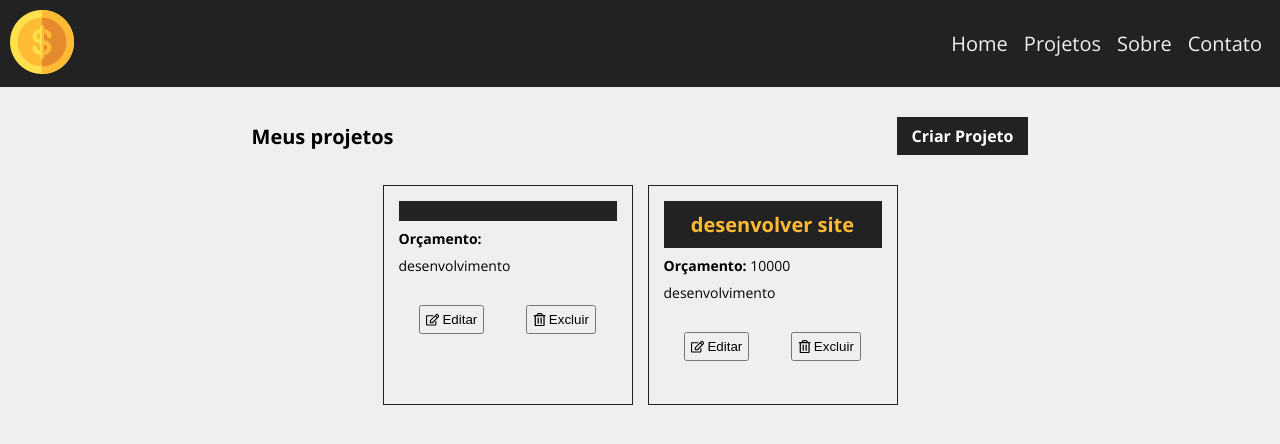
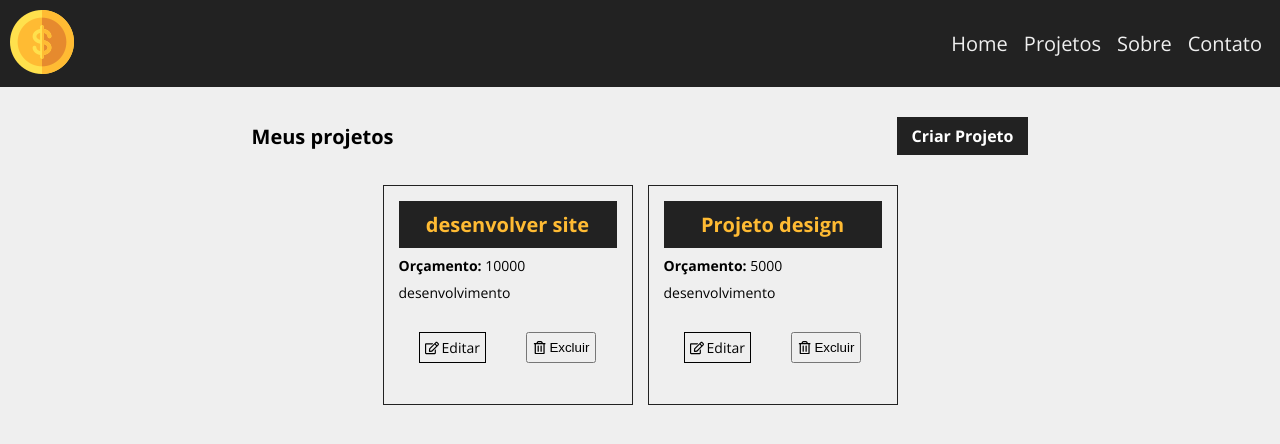
Before and after one commit to ClecioSousa00/costs, a React (Vite) app: page /Projetos in a window 1280 px wide. Shown: the top 444 px of the page. Built offline with nearby package versions, Linux system fonts and the light colour scheme; data requests are answered from the project's data file.

Commit message:
getting the project to edit

```diff
--- a/db.json
+++ b/db.json
@@ -1,16 +1,18 @@
 {
   "projects": [
-    {
-      "cost": 0,
-      "services": [],
-      "id": 4
-    },
     {
       "nameproject": "desenvolver site",
       "budgetValue": "10000",
       "cost": 0,
       "services": [],
       "id": 5
+    },
+    {
+      "nameproject": "Projeto design",
+      "budgetValue": "5000",
+      "cost": 0,
+      "services": [],
+      "id": 6
     }
   ],
   "categories": [
--- a/src/App.jsx
+++ b/src/App.jsx
@@ -3,9 +3,14 @@ import './styles/elements/base.css'
 import './styles/generic/reset.css'
 import './styles/settings/colors.css'
 import { AppRoutes } from './routes/routes'
+import { Header } from './components/Header'
+import { BrowserRouter } from 'react-router-dom'
 
 export const App = () => {
   return (
-      <AppRoutes/>
+    <BrowserRouter>
+      <Header />
+      <AppRoutes />
+    </BrowserRouter>
   )
 }
--- a/src/components/ProjectCard/ProjectCard.css
+++ b/src/components/ProjectCard/ProjectCard.css
@@ -26,10 +26,15 @@
     margin-top: 3rem;
 }
 
-.button_project button{
+
+.button_project button, .button_project a{
     padding: .5rem;
     display: flex;
     align-items: center;
     gap: .3rem;
-
 }
+.button_project a{
+   color: #000;
+   font-size: 1.4rem;
+   border: 1px solid #000;
+}
--- a/src/components/ProjectCard/index.jsx
+++ b/src/components/ProjectCard/index.jsx
@@ -1,6 +1,7 @@
 import {FaRegEdit, FaRegTrashAlt} from "react-icons/fa"
 
 import "./ProjectCard.css"
+import { Link } from "react-router-dom"
 
 export const ProjectCard = ({id, name, budget, handleRemove}) =>{
 
@@ -10,7 +11,7 @@ export const ProjectCard = ({id, name, budget, handleRemove}) =>{
             <p><strong>Orçamento:</strong> {budget}</p>
             <p>desenvolvimento</p>
             <div className="button_project">
-                <button><FaRegEdit/>Editar</button>
+                <Link to={`/Projeto/${id}`}><FaRegEdit/>Editar</Link>
                 <button onClick={() => handleRemove(id)}><FaRegTrashAlt/>Excluir</button>
             </div>
         </div>
--- a/src/pages/About/index.jsx
+++ b/src/pages/About/index.jsx
@@ -4,7 +4,7 @@ import { Header } from "../../components/Header"
 export const About =() =>{
     return(
         <>
-            <Header/>
+
             <h1>about</h1>
         </>
     )
--- a/src/pages/Contacts/index.jsx
+++ b/src/pages/Contacts/index.jsx
@@ -6,7 +6,7 @@ import { Cards } from "../../components/Cards"
 export const Contacts = () =>{
     return(
         <>
-            <Header/>
+
             <h1>Contatos</h1>
             <Cards/>
 
--- a/src/pages/Home/index.jsx
+++ b/src/pages/Home/index.jsx
@@ -6,7 +6,7 @@ import { LinkButton } from "../../components/LinkButton"
 export const Home = () =>{
   return (
     <>
-      <Header/>
+
       <main className="main_home">
         <section className="section">
           <h1 className="title">Bem vindo ao <span>Costs</span></h1>
--- a/src/pages/MyProjects/index.jsx
+++ b/src/pages/MyProjects/index.jsx
@@ -53,7 +53,7 @@ export const MyProjects =() =>{
 
     return(
         <>
-            <Header/>
+
             <main>
                 <div className="my_project">
                     <h1>Meus projetos</h1>
--- a/src/pages/NewProject/index.jsx
+++ b/src/pages/NewProject/index.jsx
@@ -28,7 +28,7 @@ export const NewProject = () => {
 
     return (
         <>
-            <Header />
+
             <main>
                 <section className="section">
                     <h1 className="title">Criar Projetos</h1>
--- /dev/null
+++ b/src/pages/project/index.jsx
@@ -0,0 +1,24 @@
+import { useEffect, useState } from "react"
+import { useParams } from "react-router-dom"
+
+export const Project = () =>{
+
+    const {id} = useParams()
+    const [project, setProject] = useState([])
+
+    useEffect(()=>{
+        fetch(`http://localhost:5000/projects/${id}`,{
+            method: 'GET',
+            headers:{
+                'Content-Type': 'application/json',
+            },
+        })
+        .then(response => response.json())
+        .then(data => setProject(data))
+        .catch(err => console.log("erro ao pegar projeto ao clicar em editar"))
+    },[id])
+
+    return(
+        <h1>Projeto Selecionado</h1>
+    )
+}
--- a/src/routes/routes.jsx
+++ b/src/routes/routes.jsx
@@ -4,19 +4,21 @@ import { About } from "../pages/About"
 import { Contacts } from "../pages/Contacts"
 import { NewProject } from "../pages/NewProject"
 import { MyProjects } from "../pages/MyProjects"
+import { Project } from "../pages/project"
 
 export const AppRoutes =()=>{
     return(
-        <BrowserRouter>
+        <>
             <Routes>
                 <Route exact path="/" element={<Home/>}/>
                 <Route path="/Sobre" element={<About/>}/>
                 <Route path="/Contatos" element={<Contacts/>}/>
                 <Route path="/Projetos" element={<MyProjects/>}/>
                 <Route path="/Novo-Projeto" element={<NewProject/>}/>
+                <Route path="/Projeto/:id" element={<Project/>}/>
                 {/* <Route path="*" component={() => <Redirect to="/"/>}/> */}
 
             </Routes>
-        </BrowserRouter>
+        </>
     )
 }
```
